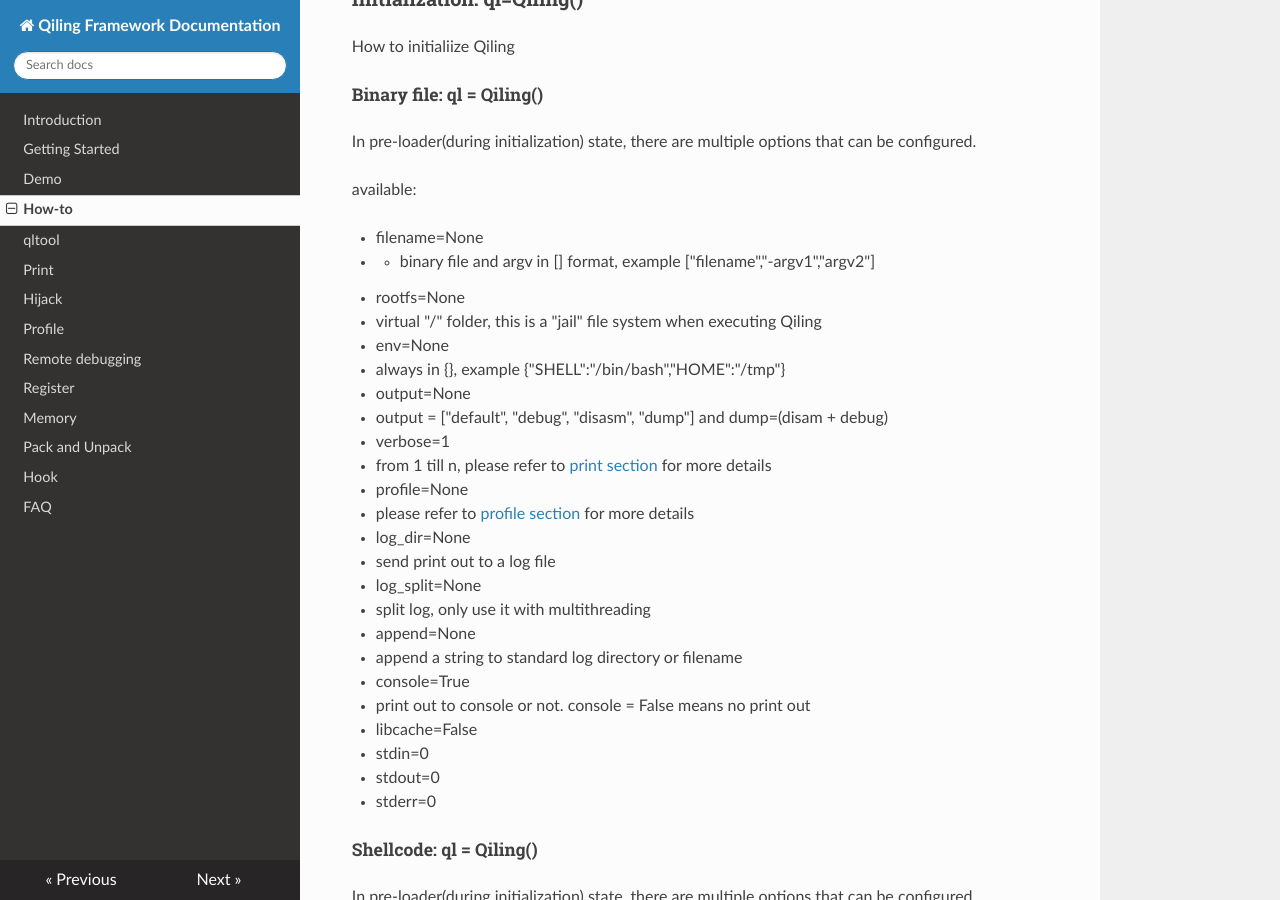
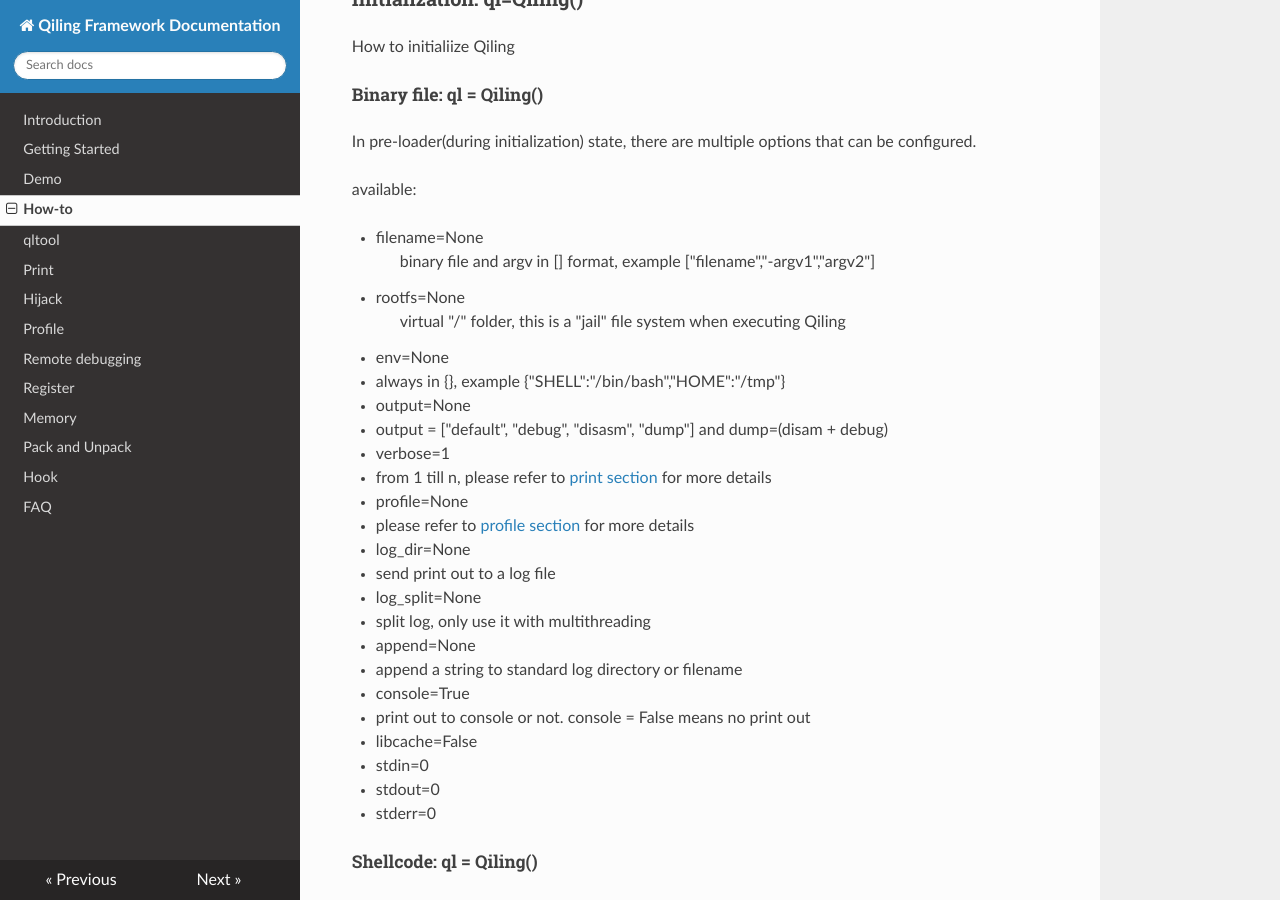
Before and after one commit to qilingframework/rtfd.io, an MkDocs documentation site: the page built from docs/usage.md, in a window 1280 px wide and 900 px high, scrolled down 772 px. Built offline with MkDocs 1.6.1, drawn with Linux system fonts in a browser that asks for light colours; nearby versions of some CDN libraries.

```diff
--- a/docs/usage.md
+++ b/docs/usage.md
@@ -50,9 +50,9 @@ In pre-loader(during initialization) state, there are multiple options that can
 available:
 
 - filename=None
-  - - binary file and argv in [] format, example ["filename","-argv1","argv2"]
+  > binary file and argv in [] format, example ["filename","-argv1","argv2"]
 - rootfs=None
-  + virtual "/" folder, this is a "jail" file system when executing Qiling
+  > virtual "/" folder, this is a "jail" file system when executing Qiling
 - env=None
   + always in {}, example {"SHELL":"/bin/bash","HOME":"/tmp"}
 - output=None
```
